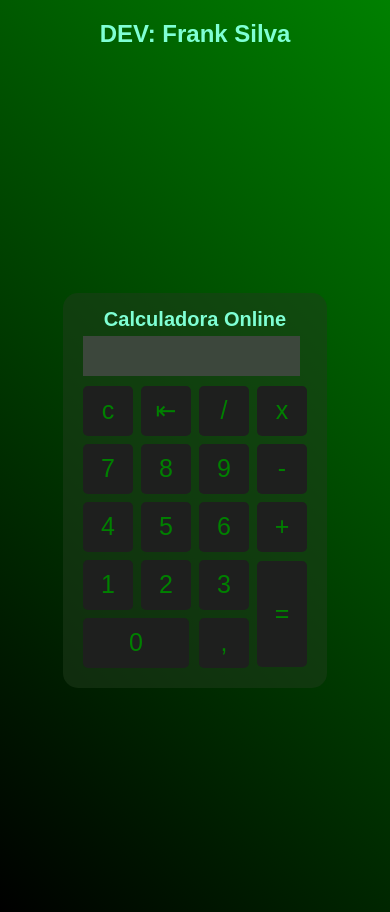
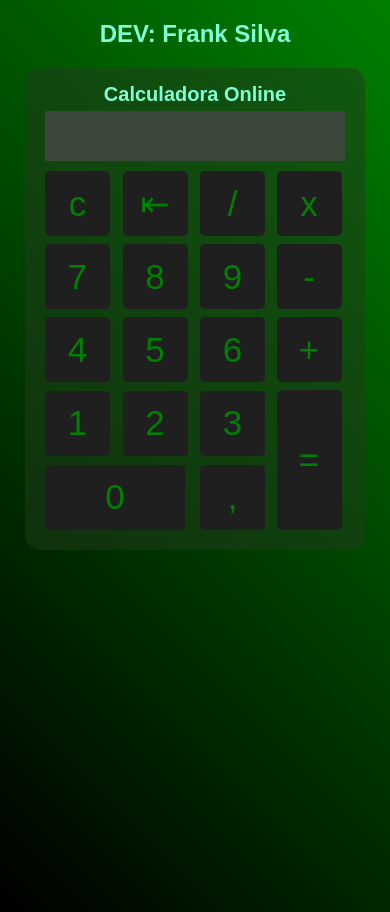
Before and after one commit to FrankMarcelino/Projeto-calculadora, a plain HTML site: page index.html in a window 390 px wide. Drawn offline with Linux system fonts and the light colour scheme.

Commit message:
versão mobile

```diff
--- a/css/style.css
+++ b/css/style.css
@@ -9,7 +9,7 @@
 
 .bg {
     background-image: linear-gradient(45deg, black, green);
-    color:aquamarine;
+    color: aquamarine;
 }
 
 /* globais */
@@ -52,6 +52,9 @@ h1 {
     padding-right: 5px;
     justify-content: right;
     align-items: flex-end;
+    white-space: nowrap;
+    overflow: hidden;
+    text-overflow: ellipsis;
 }
 
 .botao {
@@ -76,5 +79,33 @@ h1 {
 }
 
 .zero {
-    width:  106px;
+    width: 106px;
 }
+
+
+@media (max-width: 800px) {
+    .container-calculadora {
+        display: block
+    }
+
+    .resultado {
+        width: 300px;
+        height: 50px;
+        padding-right: 8px;
+        font-size: 35px;
+    }
+
+    .botao {
+        width: 65px;
+        height: 65px;
+        font-size: 35px;
+    }
+
+    .igual {
+        height: 140px;
+    }
+
+    .zero {
+        width: 140px;
+    }
+}
```
